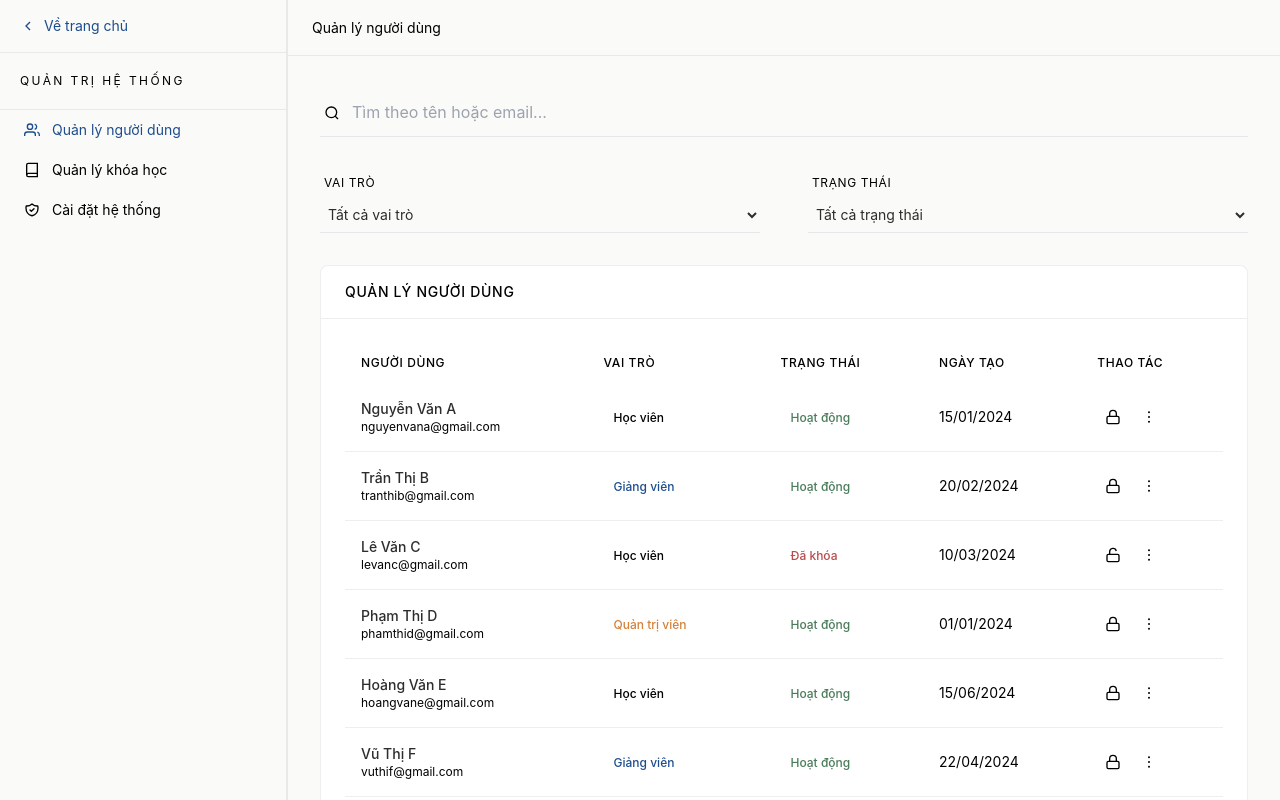
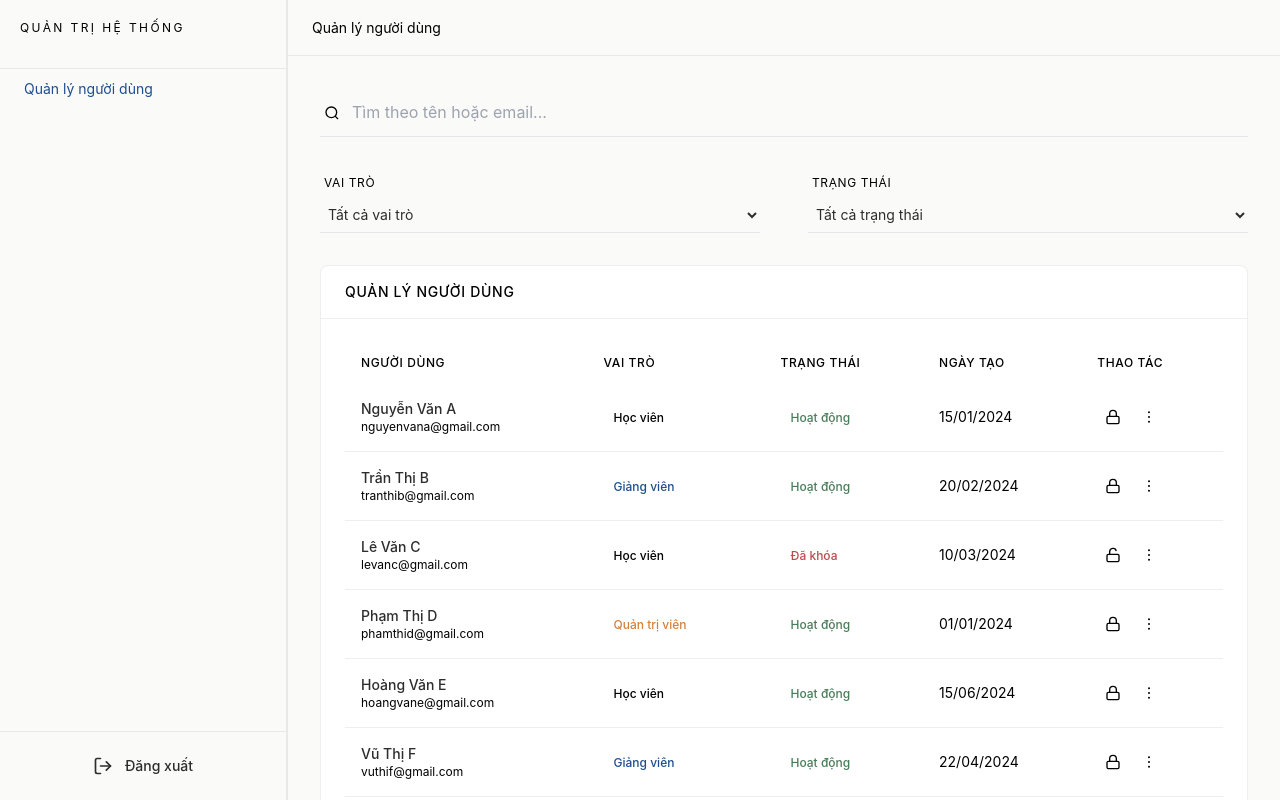
Before and after one commit to dmt041104111003/FE_C2VN_LMS, a Next.js app: page /admin in a window 1280 px wide. Built offline with nearby package versions, Linux system fonts and the light colour scheme.

Commit message:
refactor: admin

```diff
--- a/src/components/admin/AdminLayout.tsx
+++ b/src/components/admin/AdminLayout.tsx
@@ -1,50 +1,37 @@
 'use client';
 
-import { memo, ReactNode, useMemo } from 'react';
-import { Sidebar, SidebarLayout, UsersIcon, BookIcon, ShieldIcon } from '@/components/ui';
+import { memo, useCallback } from 'react';
+import { useRouter } from 'next/navigation';
+import { Sidebar, SidebarLayout, Button, LogoutIcon } from '@/components/ui';
+import { SIDEBAR } from '@/components/ui/ui.styles';
 import { ADMIN_LABELS, ADMIN_SIDEBAR_ITEMS } from '@/constants/admin';
-import type { SidebarItem } from '@/components/ui';
+import type { AdminLayoutProps } from '@/types/admin';
 
-const SIDEBAR_ICONS: Record<string, React.FC<{ className?: string }>> = {
-  users: UsersIcon,
-  courses: BookIcon,
-  settings: ShieldIcon,
-};
-
-interface AdminLayoutProps {
-  children: ReactNode;
-  activeId: string;
-  title?: string;
-}
+const LOGOUT_BTN_CLASS = 'w-full justify-start gap-3 hover:!text-[var(--incorrect)] hover:!bg-[var(--incorrect)]/5';
 
 export const AdminLayout = memo(function AdminLayout({ children, activeId, title }: AdminLayoutProps) {
-  const sidebarItems: SidebarItem[] = useMemo(
-    () => ADMIN_SIDEBAR_ITEMS.map(item => ({
-      ...item,
-      icon: SIDEBAR_ICONS[item.id],
-    })),
-    []
-  );
+  const router = useRouter();
+
+  const handleLogout = useCallback(() => {
+    router.push('/');
+  }, [router]);
 
   const sidebar = (
     <Sidebar
-      items={sidebarItems}
+      items={ADMIN_SIDEBAR_ITEMS}
       activeId={activeId}
-      backLink={{ href: '/', label: 'Về trang chủ' }}
-      header={
-        <div className="text-xs uppercase tracking-[0.2em] text-[var(--text)]/40">
-          {ADMIN_LABELS.title}
-        </div>
+      header={<div className={SIDEBAR.TITLE}>{ADMIN_LABELS.title}</div>}
+      footer={
+        <Button variant="ghost" onClick={handleLogout} className={LOGOUT_BTN_CLASS}>
+          <LogoutIcon className="w-5 h-5" />
+          {ADMIN_LABELS.logout}
+        </Button>
       }
     />
   );
 
   return (
-    <SidebarLayout
-      sidebar={sidebar}
-      sidebarWidth="w-64"
-      header={{ title }}
-    >
+    <SidebarLayout sidebar={sidebar} sidebarWidth="w-64" header={{ title }}>
       {children}
     </SidebarLayout>
   );
--- a/src/components/ui/icons.tsx
+++ b/src/components/ui/icons.tsx
@@ -791,6 +791,15 @@ export const ShieldIcon = memo(ShieldIconComponent);
 export const BanIcon = memo(BanIconComponent);
 export const UnlockIcon = memo(UnlockIconComponent);
 
+const LogoutIconComponent = ({ className }: IconProps) => (
+  <svg className={className} viewBox="0 0 24 24" fill="none" stroke="currentColor" strokeWidth="2" strokeLinecap="round" strokeLinejoin="round">
+    <path d="M9 21H5a2 2 0 0 1-2-2V5a2 2 0 0 1 2-2h4" />
+    <polyline points="16 17 21 12 16 7" />
+    <line x1="21" y1="12" x2="9" y2="12" />
+  </svg>
+);
+export const LogoutIcon = memo(LogoutIconComponent);
+
 export const SOCIAL_ICONS: Record<string, React.FC<IconProps>> = {
   github: GitHubIcon,
   youtube: YouTubeIcon,
--- a/src/components/ui/index.ts
+++ b/src/components/ui/index.ts
@@ -164,6 +164,7 @@ export {
   ShieldIcon,
   BanIcon,
   UnlockIcon,
+  LogoutIcon,
   WarningIcon,
   ErrorCircleIcon,
   SOCIAL_ICONS,
--- a/src/constants/admin.ts
+++ b/src/constants/admin.ts
@@ -2,6 +2,7 @@ import type { AdminUser, UserRole, UserStatus } from '@/types/admin';
 
 export const ADMIN_LABELS = {
   title: 'Quản trị hệ thống',
+  logout: 'Đăng xuất',
   users: {
     title: 'Quản lý người dùng',
     search: 'Tìm kiếm',
@@ -172,6 +173,4 @@ export const formatDate = (dateString: string) =>
 
 export const ADMIN_SIDEBAR_ITEMS = [
   { id: 'users', title: 'Quản lý người dùng', href: '/admin' },
-  { id: 'courses', title: 'Quản lý khóa học', href: '/admin/courses' },
-  { id: 'settings', title: 'Cài đặt hệ thống', href: '/admin/settings' },
 ];
```
Also changed, not shown: src/types/admin.ts (+8 -0 lines).
